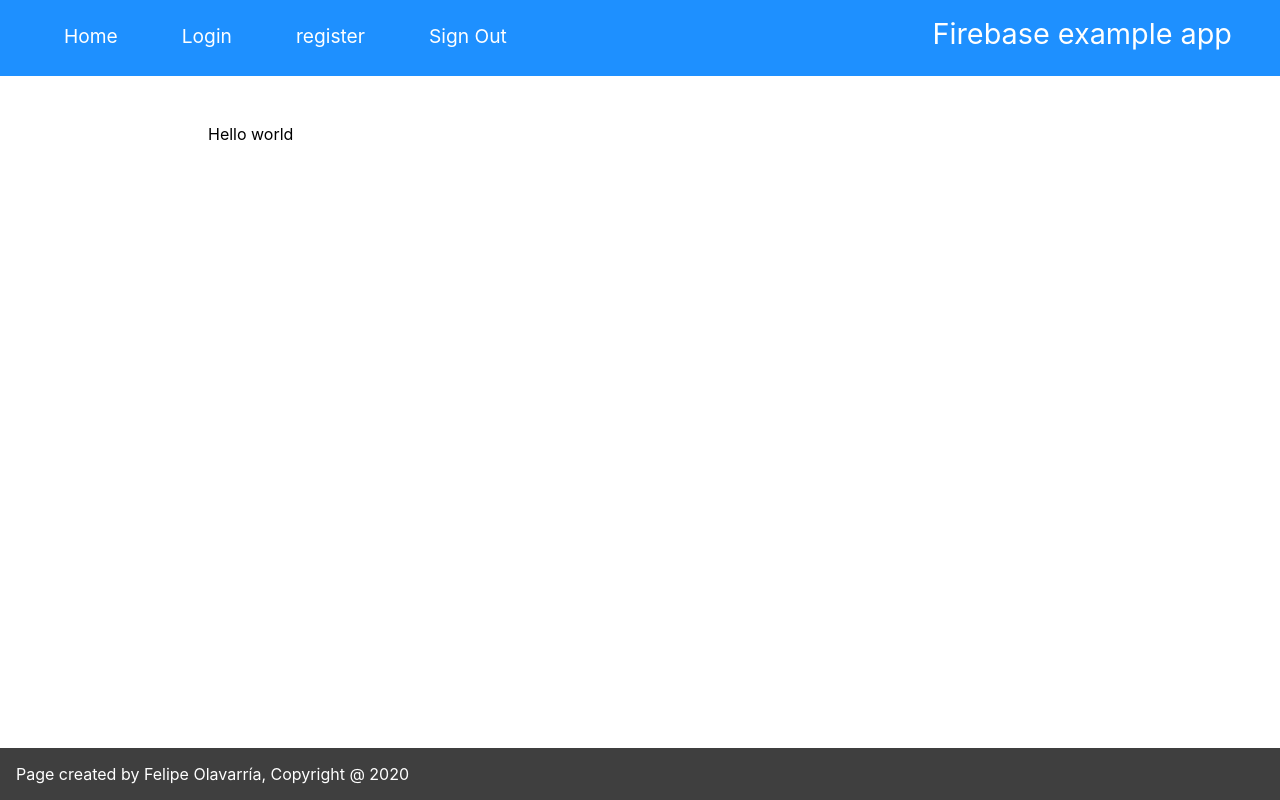
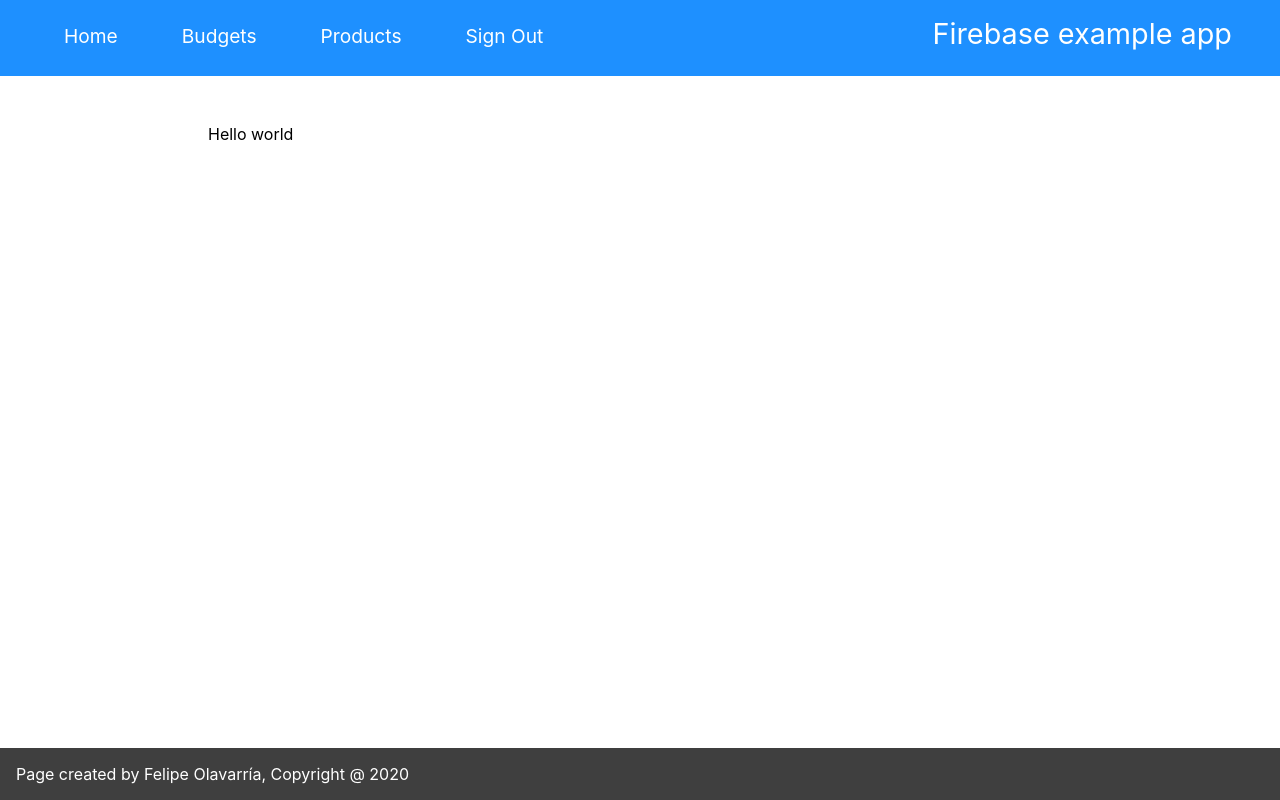
Before and after one commit to desolaser/firebase-react-app, a React (Create React App) app: page / in a window 1280 px wide. Built offline with nearby package versions, Linux system fonts and the light colour scheme; no server answers; sample sign-in values are in the browser's storage.

Commit message:
Add conditional rendering to header depending if the user is authenticated or not

```diff
--- a/src/components/header.js
+++ b/src/components/header.js
@@ -1,4 +1,5 @@
 import React from 'react'
+import { useAuth } from '../auth'
 
 import {
     NavBar,
@@ -11,6 +12,8 @@ import {
 import SignOutButton from './sign_out_button'
 
 const Header = () => {
+    const { user } = useAuth()
+
     return (
         <NavBar>
             <NavTitle color="white">
@@ -20,15 +23,32 @@ const Header = () => {
                 <NavItem>
                     <NavLink to="/">Home</NavLink>
                 </NavItem>
-                <NavItem>
-                    <NavLink to="/login">Login</NavLink>
-                </NavItem>
-                <NavItem>
-                    <NavLink to="/register">register</NavLink>
-                </NavItem>
-                <NavItem>
-                    <SignOutButton />
-                </NavItem>
+                {
+                    user ?
+                    (
+                        <>
+                            <NavItem>
+                                <NavLink to="/budgets">Budgets</NavLink>
+                            </NavItem>
+                            <NavItem>
+                                <NavLink to="/products">Products</NavLink>
+                            </NavItem>
+                            <NavItem>
+                                <SignOutButton />
+                            </NavItem>
+                        </>
+                    ) :
+                    (
+                        <>
+                            <NavItem>
+                                <NavLink to="/login">Login</NavLink>
+                            </NavItem>
+                            <NavItem>
+                                <NavLink to="/register">Register</NavLink>
+                            </NavItem>
+                        </>
+                    )
+                }
             </NavList>
         </NavBar>
     )
```
